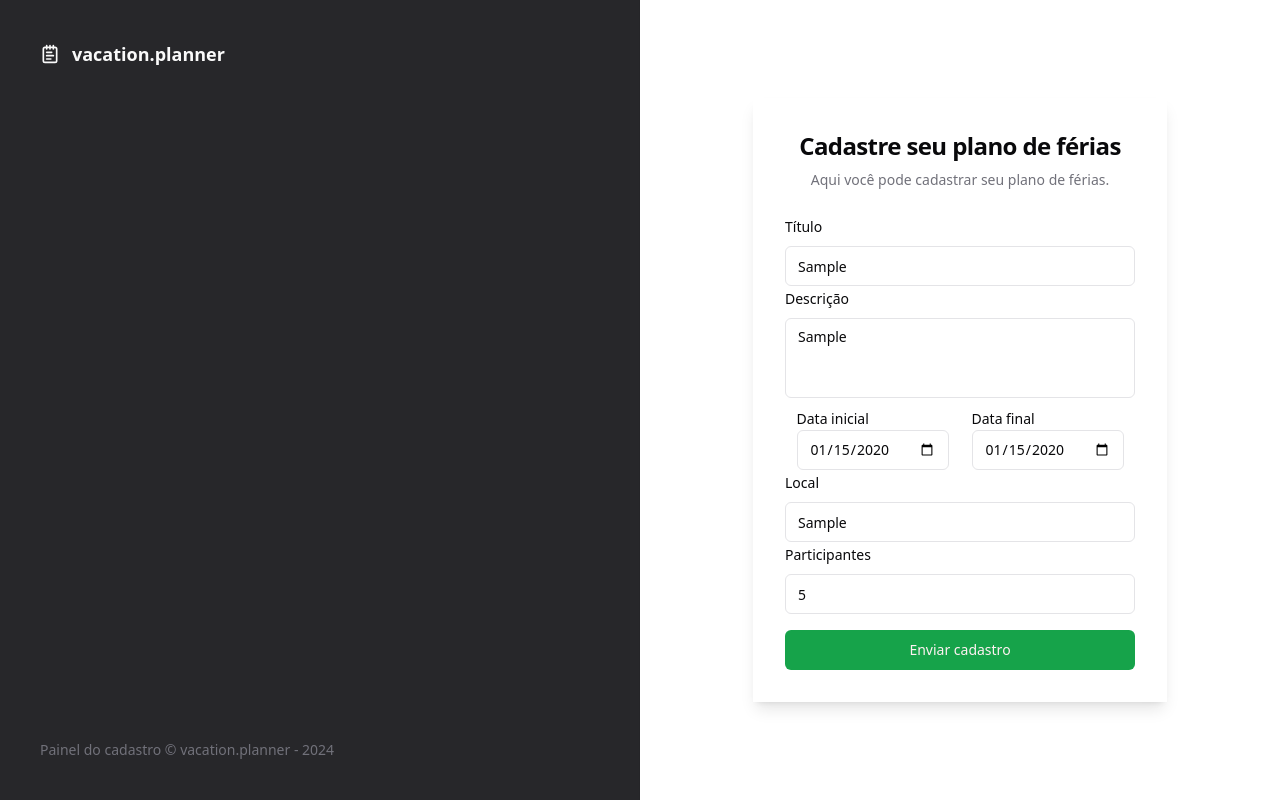
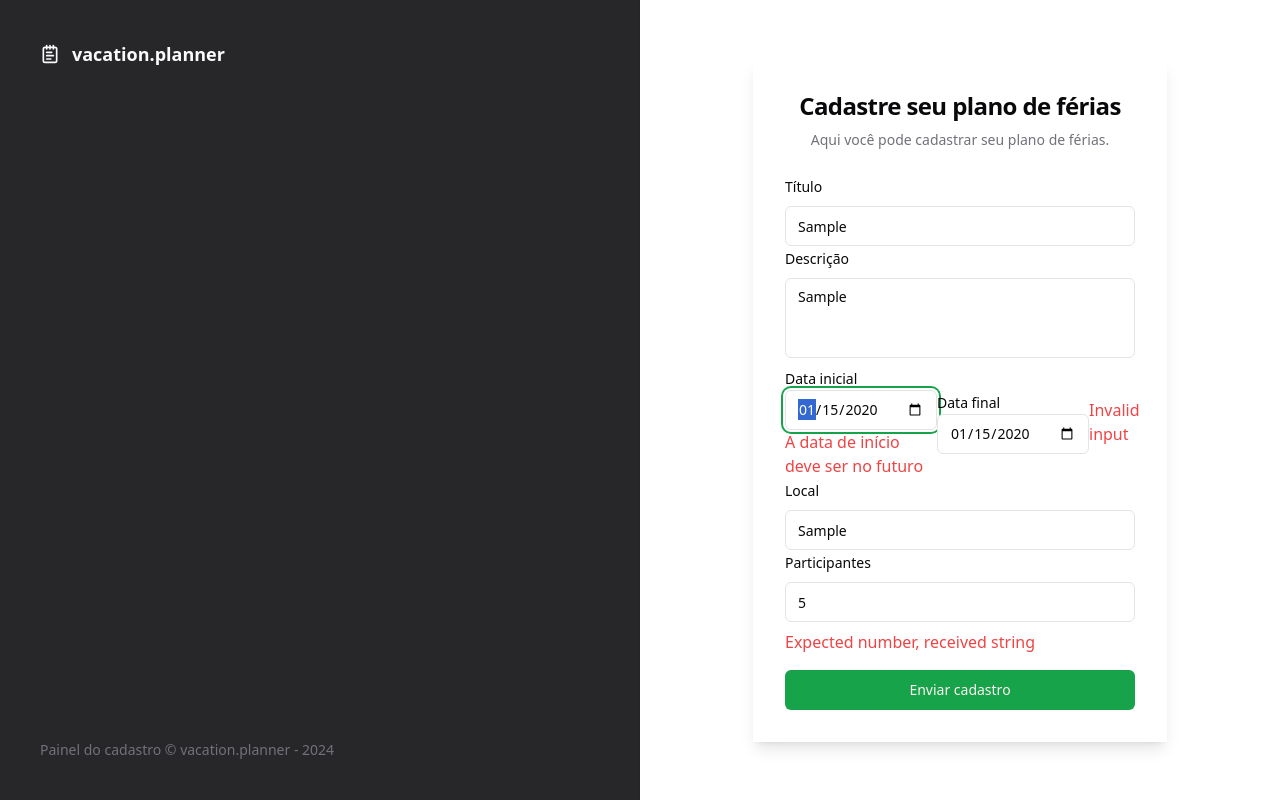
Before and after one commit to vanessabrazuna/vacation-planner, a React (Vite) app: page / in a window 1280 px wide. Both pictures are taken after typing "Sample", "Sample", "2020-01-15", "2020-01-15", "Sample", "5" into the empty fields and a click on the button "Enviar cadastro". Built offline with nearby package versions, Linux system fonts and the light colour scheme.

Commit message:
feat: Add sonner

```diff
--- a/package.json
+++ b/package.json
@@ -23,6 +23,7 @@
     "react-helmet-async": "^2.0.4",
     "react-hook-form": "^7.51.1",
     "react-router-dom": "^6.22.3",
+    "sonner": "^1.4.41",
     "sort-by": "^1.2.0",
     "tailwind-merge": "^2.2.2",
     "tailwindcss-animate": "^1.0.7",
--- a/src/App.tsx
+++ b/src/App.tsx
@@ -1,5 +1,6 @@
 import { Helmet, HelmetProvider } from 'react-helmet-async'
 import { RouterProvider } from 'react-router-dom'
+import { Toaster } from 'sonner'
 
 import { router } from './routes'
 
@@ -7,6 +8,7 @@ export function App() {
   return (
     <HelmetProvider>
       <Helmet titleTemplate="%s | vacation.planner" />
+      <Toaster richColors position="top-right" />
       <RouterProvider router={router} />
     </HelmetProvider>
   )
--- a/src/pages/vacation-manager.tsx
+++ b/src/pages/vacation-manager.tsx
@@ -1,5 +1,7 @@
+import { zodResolver } from '@hookform/resolvers/zod'
 import { Helmet } from 'react-helmet-async'
 import { useForm } from 'react-hook-form'
+import { toast } from 'sonner'
 import { z } from 'zod'
 
 import { Button } from '@/components/ui/button'
@@ -14,13 +16,21 @@ export function VacationManager() {
   const {
     register,
     handleSubmit,
-    formState: { isSubmitting },
-  } = useForm<vacationManagerData>()
+    formState: { isSubmitting, errors },
+  } = useForm<vacationManagerData>({
+    resolver: zodResolver(vacationManagerSchema),
+  })
 
-  async function handleVacationManager(data: vacationManagerData) {
-    console.log(data)
+  async function handleVacationPlans(data: vacationManagerData) {
+    try {
+      console.log(data)
 
-    await new Promise((resolve) => setTimeout(resolve, 2000))
+      await new Promise((resolve) => setTimeout(resolve, 2000))
+
+      toast.success('Cadastro enviado com sucesso!')
+    } catch {
+      toast.error('Ocorreu um erro ao enviar o cadastro.')
+    }
   }
 
   return (
@@ -38,12 +48,16 @@ export function VacationManager() {
           </div>
 
           <form
-            onSubmit={handleSubmit(handleVacationManager)}
+            onSubmit={handleSubmit(handleVacationPlans)}
             className="space-y-4"
           >
             <div className="space-y-2">
               <Label htmlFor="title">Título</Label>
               <Input id="title" type="text" {...register('title')} />
+
+              {errors.title && (
+                <p className="text-red-500">{errors.title.message}</p>
+              )}
 
               <Label htmlFor="description">Descrição</Label>
               <Textarea
@@ -51,6 +65,10 @@ export function VacationManager() {
                 className="resize-none"
                 {...register('description')}
               />
+
+              {errors.description && (
+                <p className="text-red-500">{errors.description.message}</p>
+              )}
 
               <div className="flex items-center justify-around">
                 <div>
@@ -60,16 +78,28 @@ export function VacationManager() {
                     type="date"
                     {...register('startDate')}
                   />
+
+                  {errors.startDate && (
+                    <p className="text-red-500">{errors.startDate.message}</p>
+                  )}
                 </div>
 
                 <div>
                   <Label htmlFor="endDate">Data final</Label>
                   <Input id="endDate" type="date" {...register('endDate')} />
                 </div>
+
+                {errors.endDate && (
+                  <p className="text-red-500">{errors.endDate.message}</p>
+                )}
               </div>
 
               <Label htmlFor="location">Local</Label>
               <Input id="location" type="text" {...register('location')} />
+
+              {errors.location && (
+                <p className="text-red-500">{errors.location.message}</p>
+              )}
 
               <Label htmlFor="participants">Participantes</Label>
               <Input
@@ -77,6 +107,10 @@ export function VacationManager() {
                 type="number"
                 {...register('participants')}
               />
+
+              {errors.participants && (
+                <p className="text-red-500">{errors.participants.message}</p>
+              )}
             </div>
 
             <Button
--- a/src/utils/formatter.ts
+++ /dev/null
@@ -1,3 +0,0 @@
-export const dateFormatter = new Intl.DateTimeFormat('pt-BR')
-
-// {dateFormatter.format(new Date(transaction.createdAt))}
```
Also changed, not shown: 1 other file (tests, documents, lock files or other folders).
